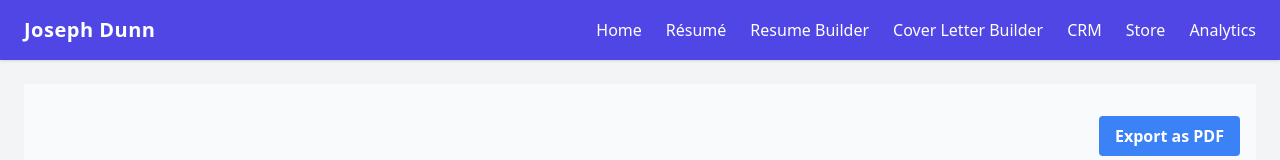
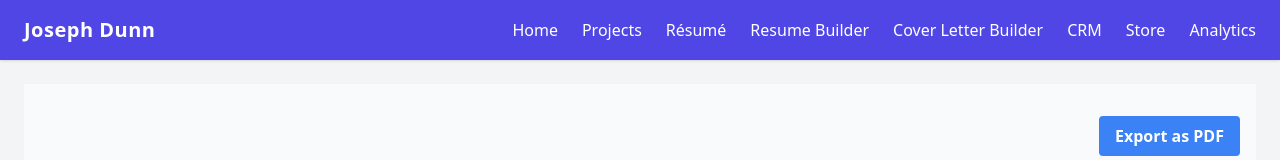
Before and after one commit to joedunn123456789/joedunn123456789, a React (Vite) app: page /#/resume in a window 1280 px wide. Shown: the top 160 px of the page. Built offline with nearby package versions, Linux system fonts and the light colour scheme; what @react-pdf/renderer would draw is missing.

Commit message:
added /Projects

```diff
--- a/src/App.tsx
+++ b/src/App.tsx
@@ -7,6 +7,7 @@ import CoverLetterBuild from "./pages/CoverLetterBuild" // Add this
 import CRM from "./pages/CRM"
 import Store from "./pages/Store"
 import Analytics from "./pages/Analytics"
+import Projects from "./pages/Projects"
 
 
 export default function App() {
@@ -14,6 +15,7 @@ export default function App() {
     <Routes>
       <Route path="/" element={<Shell />}>
         <Route index element={<Home />} />
+        <Route path="projects" element={<Projects />} />
         <Route path="resume" element={<Resume />} />
         <Route path="resume-builder" element={<ResumeBuild />} /> {/* Add this line */}
         <Route path="cover-letter-builder" element={<CoverLetterBuild />} /> {/* Add this */}
--- a/src/components/Header.tsx
+++ b/src/components/Header.tsx
@@ -16,6 +16,7 @@ export default function Header() {
         {/* Desktop Nav */}
         <nav className="hidden md:flex gap-6 font-medium">
           <Link to="/" className="hover:text-gray-200">Home</Link>
+          <Link to="/projects" className="hover:text-gray-200">Projects</Link>
           <Link to="/resume" className="hover:text-gray-200">Résumé</Link>
           <Link to="/resume-builder" className="hover:text-gray-200">Resume Builder</Link>
           <Link to="/cover-letter-builder" className="hover:text-gray-200">Cover Letter Builder</Link>
@@ -38,6 +39,7 @@ export default function Header() {
       {open && (
         <nav className="md:hidden flex flex-col gap-4 px-6 pb-4 font-medium bg-brand/95">
           <Link to="/" onClick={() => setOpen(false)}>Home</Link>
+          <Link to="/projects" onClick={() => setOpen(false)}>Projects</Link>
           <Link to="/resume" onClick={() => setOpen(false)}>Résumé</Link>
           <Link to="/resume-builder" onClick={() => setOpen(false)}>Resume Builder</Link>
           <Link to="/cover-letter-builder" onClick={() => setOpen(false)}>Cover Letter Builder</Link>
```
